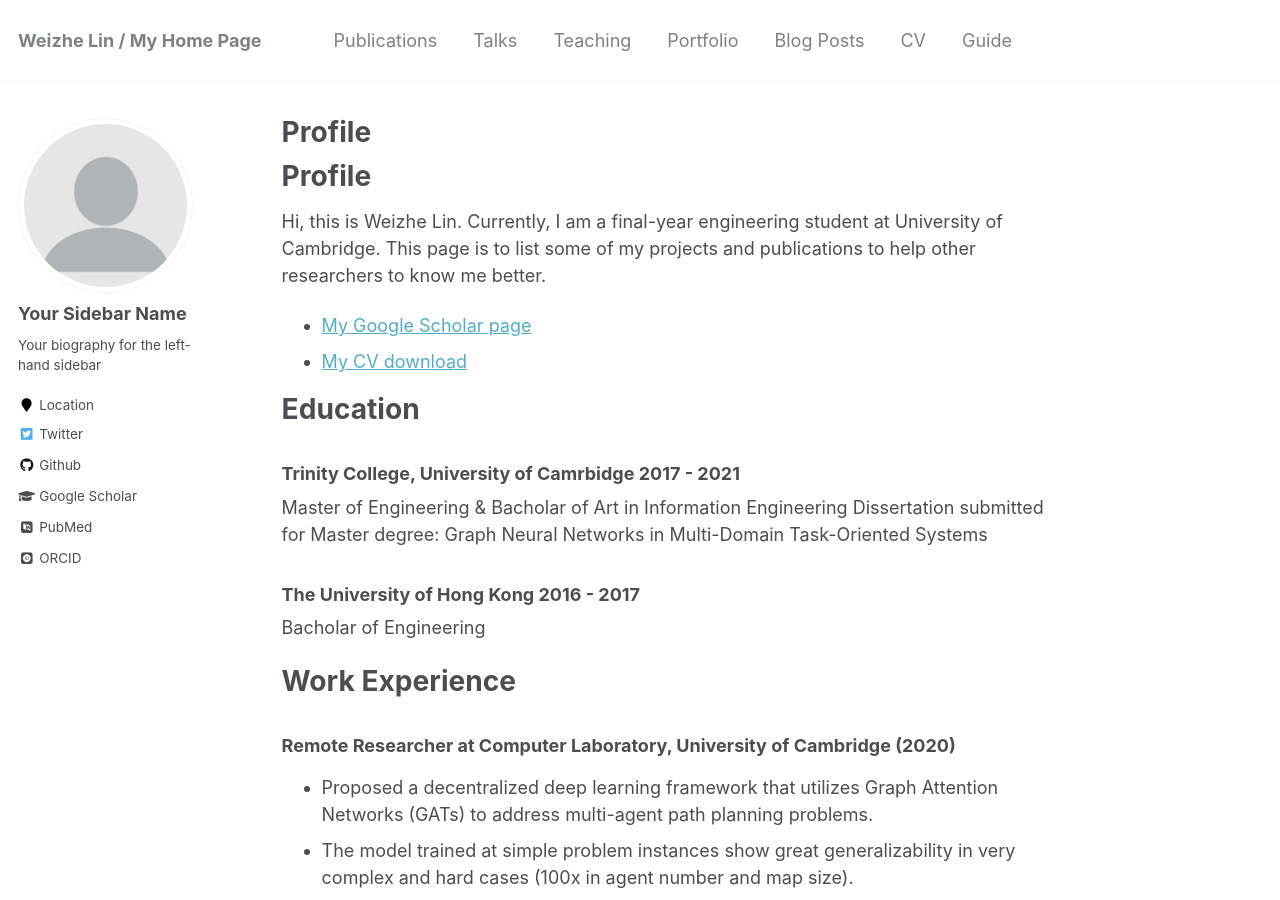
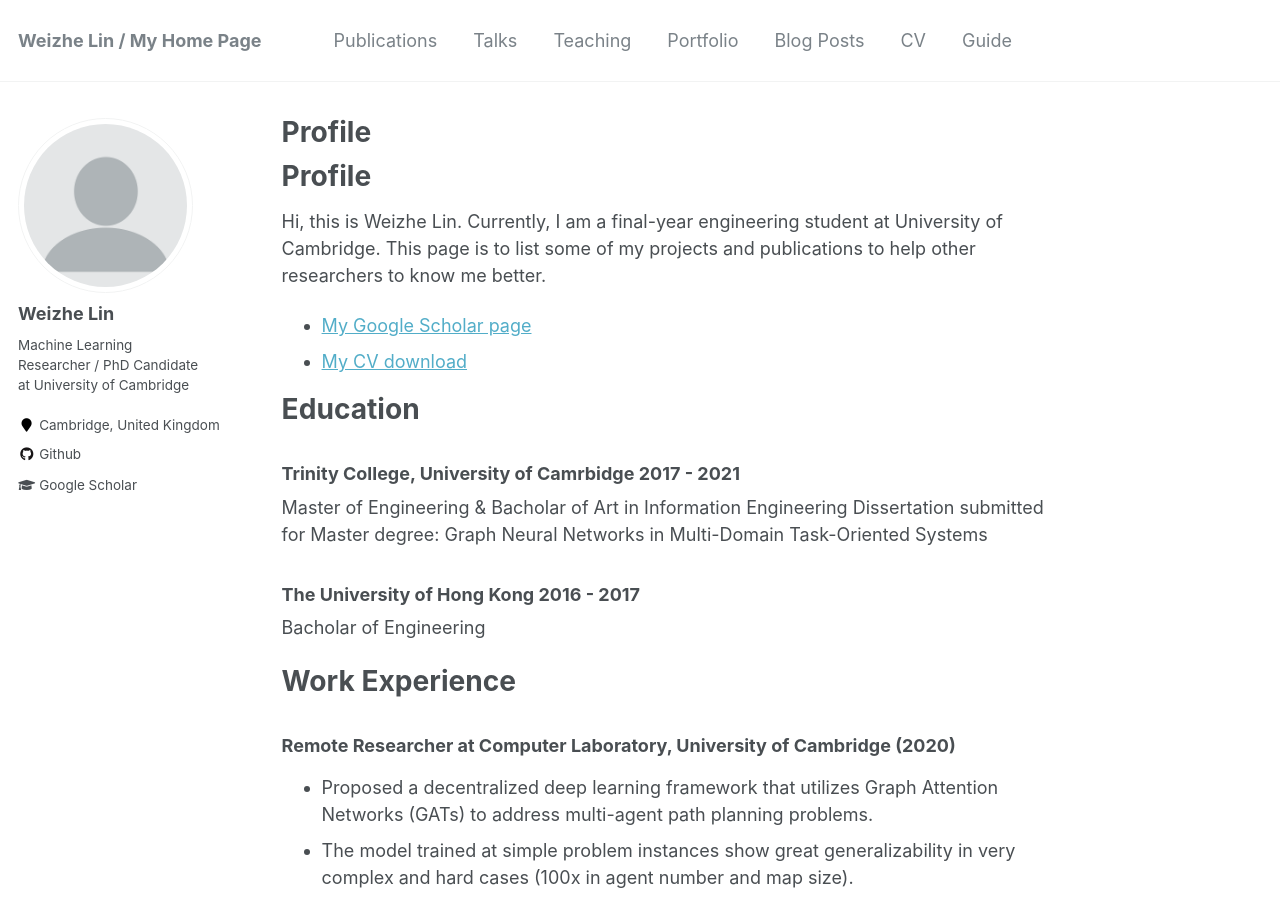
Before and after one commit to LinWeizheDragon/LinWeizheDragon.github.io, a Jekyll site: the page built from index.md, in a window 1280 px wide and 900 px high. Built offline with Jekyll 4.4.1, drawn with Linux system fonts in a browser that asks for light colours; some web fonts are replaced; our own code applies the rules of GitHub Pages for plain Markdown files.

Commit message:
Update _config.yml

```diff
--- a/_config.yml
+++ b/_config.yml
@@ -80,13 +80,13 @@ analytics:
 
 # Site Author
 author:
-  name             : "Your Sidebar Name"
+  name             : "Weizhe Lin"
   avatar           : "profile.png"
-  bio              : "Your biography for the left-hand sidebar"
-  location         : "Location"
+  bio              : "Machine Learning Researcher / PhD Candidate at University of Cambridge"
+  location         : "Cambridge, United Kingdom"
   employer         :
-  pubmed           : "https://www.ncbi.nlm.nih.gov/pubmed/?term=john+snow"
-  googlescholar    : "http://yourfullgooglescholarurl.com"
+  pubmed           : # "https://www.ncbi.nlm.nih.gov/pubmed/?term=john+snow"
+  googlescholar    : "https://scholar.google.com/citations?user=4hMhIecAAAAJ&hl=zh-CN"
   email            :
   researchgate     :  # example: "https://www.researchgate.net/profile/yourprofile"
   uri              :
@@ -103,13 +103,13 @@ author:
   impactstory      : #"https://profiles.impactstory.org/u/xxxx-xxxx-xxxx-xxxx"
   lastfm           :
   linkedin         :
-  orcid            : "http://orcid.org/yourorcidurl"
+  orcid            : # "http://orcid.org/yourorcidurl"
   pinterest        :
   soundcloud       :
   stackoverflow    : # http://stackoverflow.com/users/123456/username
   steam            :
   tumblr           :
-  twitter          : "replacethistwitterhandle"
+  twitter          : # "replacethistwitterhandle"
   vine             :
   weibo            :
   xing             :
```
